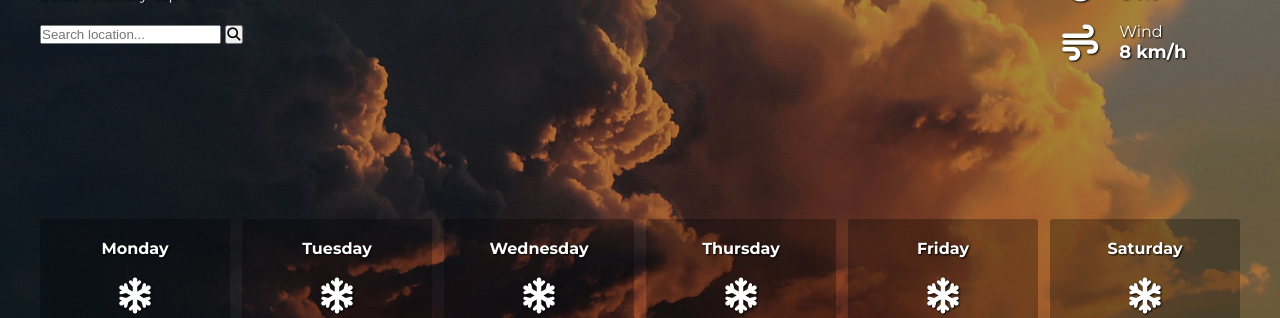
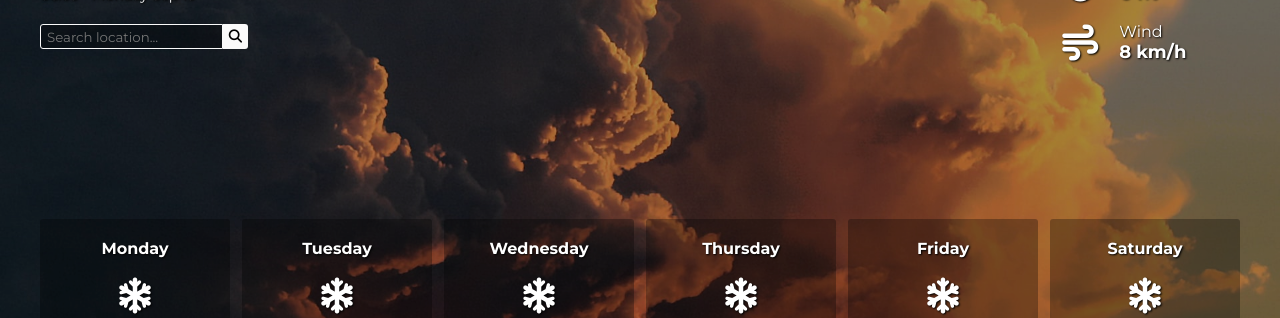
Before and after one commit to GDimitroff/weather, a website built with webpack: page src/template.html in a window 1280 px wide. Shown: the part 195-513 px from the top of the page. Built offline with nearby package versions, Linux system fonts and the light colour scheme.

Commit message:
Style input

```diff
--- a/src/main.css
+++ b/src/main.css
@@ -89,8 +89,40 @@ h3 {
   margin-top: 0.2rem;
 }
 
-#locationInput {
+#location-input {
   margin-top: 2rem;
+  display: flex;
+  align-items: center;
+}
+
+#location-input input {
+  padding: 0.6rem;
+  font-family: inherit;
+  height: 25px;
+  outline: none;
+  background-color: rgba(0, 0, 0, 0.3);
+  border: 1px solid #fafafa;
+  color: #fafafa;
+  border-radius: 3px;
+  border-top-right-radius: 0px;
+  border-bottom-right-radius: 0px;
+}
+
+#location-input button {
+  background-color: #fafafa;
+  border: none;
+  height: 25px;
+  width: 25px;
+  border-radius: 3px;
+  border-top-left-radius: 0px;
+  border-bottom-left-radius: 0px;
+  cursor: pointer;
+  transition: 0.4s ease-in-out;
+}
+
+#location-input button:hover,
+#location-input button:active {
+  background-color: #dbdbdb;
 }
 
 .details ul {
--- a/src/template.html
+++ b/src/template.html
@@ -33,7 +33,7 @@
             <span class="date">Monday Sep 19</span>
           </p>
 
-          <form id="locationInput">
+          <form id="location-input">
             <input
               type="text"
               class="search"
```
